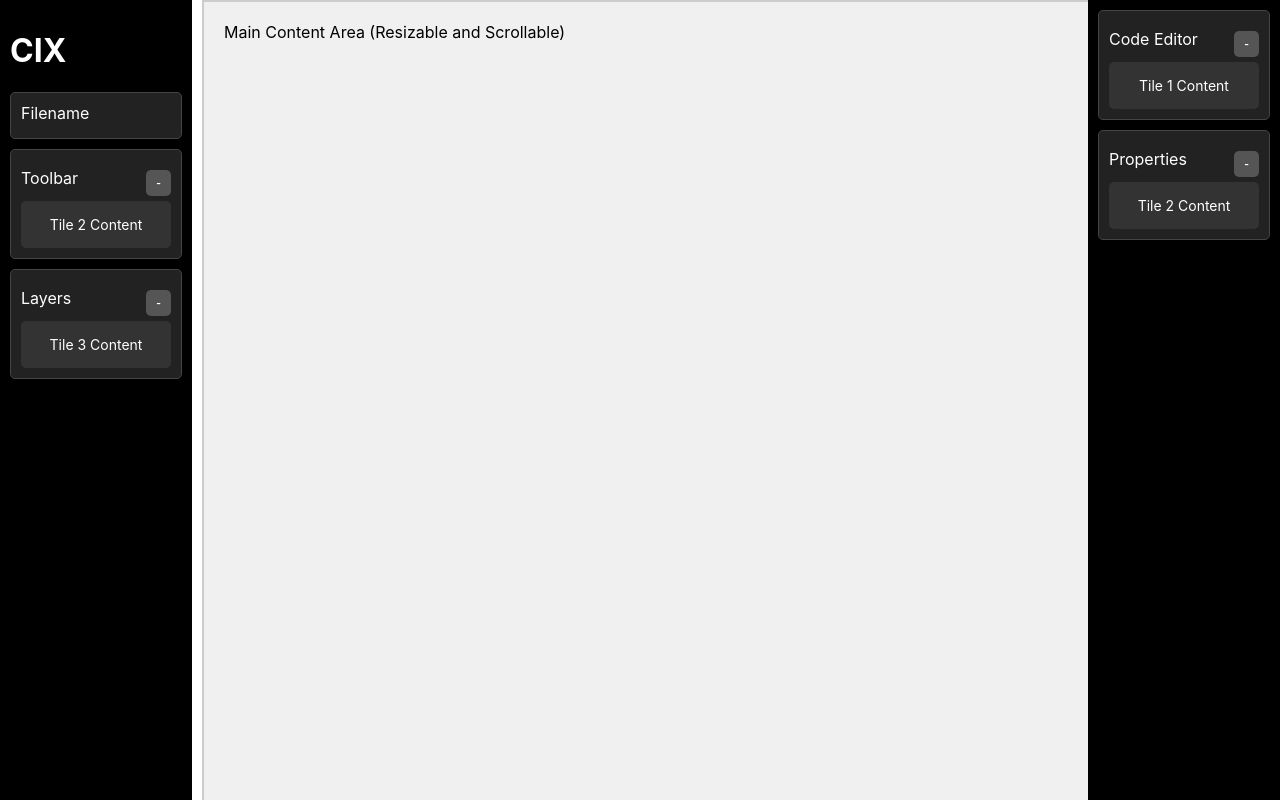
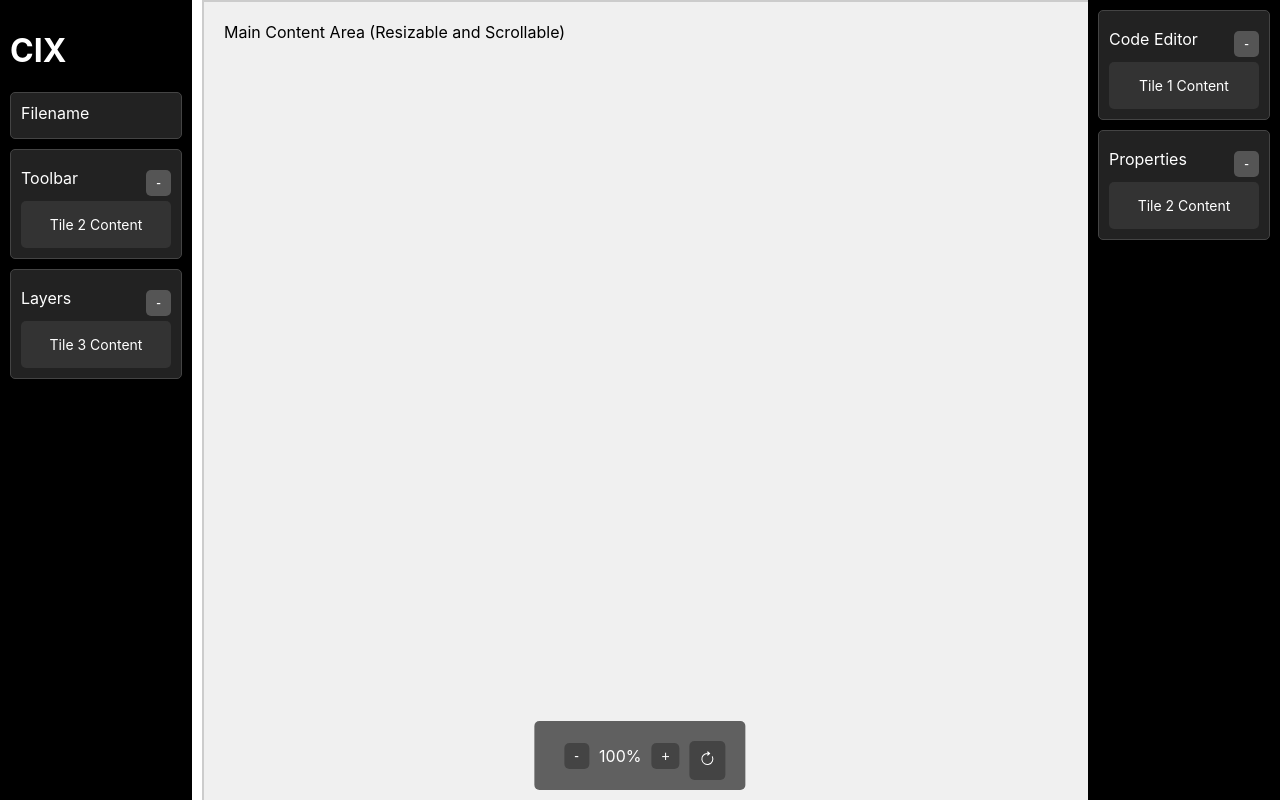
Before and after one commit to himanshuu932/cix, a React (Create React App) app: page / in a window 1280 px wide. Built offline with nearby package versions, Linux system fonts and the light colour scheme.

Commit message:
Update RightPane.js

```diff
--- a/src/panels/RightPane.js
+++ b/src/panels/RightPane.js
@@ -1,14 +1,12 @@
 import React, { useState } from "react";
 import "./styles/RightPane.css";
 
-const RightPane = () => {
-  // State for managing collapsed sections
+const RightPane = ({ zoomLevel, setZoomLevel }) => {
   const [collapsedSections, setCollapsedSections] = useState({
     codeEditor: false,
     properties: false,
   });
 
-  // Toggle collapse for sections
   const toggleSection = (section) => {
     setCollapsedSections((prevState) => ({
       ...prevState,
@@ -16,9 +14,34 @@ const RightPane = () => {
     }));
   };
 
+  const zoomIn = () => {
+    if (zoomLevel < 2) {
+      setZoomLevel(zoomLevel + 0.1);
+    }
+  };
+
+  const zoomOut = () => {
+    if (zoomLevel > 0.5) {
+      setZoomLevel(zoomLevel - 0.1);
+    }
+  };
+
+  const resetZoom = () => {
+    setZoomLevel(1);
+  };
+
   return (
     <div className="rightPane">
-
+      {/* ZoomBar Section */}
+      <div className="zoomBar">
+        <button onClick={zoomOut} className="zoomButton">-</button>
+        <span className="zoomPercentage">{Math.round(zoomLevel * 100)}%</span>
+        <button onClick={zoomIn} className="zoomButton">+</button>
+        <button onClick={resetZoom} className="resetButton"><svg xmlns="http://www.w3.org/2000/svg" width="16" height="16" fill="currentColor" class="bi bi-arrow-clockwise" viewBox="0 0 16 16">
+  <path fill-rule="evenodd" d="M8 3a5 5 0 1 0 4.546 2.914.5.5 0 0 1 .908-.417A6 6 0 1 1 8 2z"/>
+  <path d="M8 4.466V.534a.25.25 0 0 1 .41-.192l2.36 1.966c.12.1.12.284 0 .384L8.41 4.658A.25.25 0 0 1 8 4.466"/>
+</svg></button>
+      </div>
 
       {/* Section 1: Code Editor */}
       <div className="section">
@@ -31,9 +54,7 @@ const RightPane = () => {
             {collapsedSections.codeEditor ? "+" : "-"}
           </button>
         </div>
-        {!collapsedSections.codeEditor && (
-          <div className="tile">Tile 1 Content</div>
-        )}
+        {!collapsedSections.codeEditor && <div className="tile">Tile 1 Content</div>}
       </div>
 
       {/* Section 2: Properties */}
@@ -47,9 +68,7 @@ const RightPane = () => {
             {collapsedSections.properties ? "+" : "-"}
           </button>
         </div>
-        {!collapsedSections.properties && (
-          <div className="tile">Tile 2 Content</div>
-        )}
+        {!collapsedSections.properties && <div className="tile">Tile 2 Content</div>}
       </div>
     </div>
   );
```
